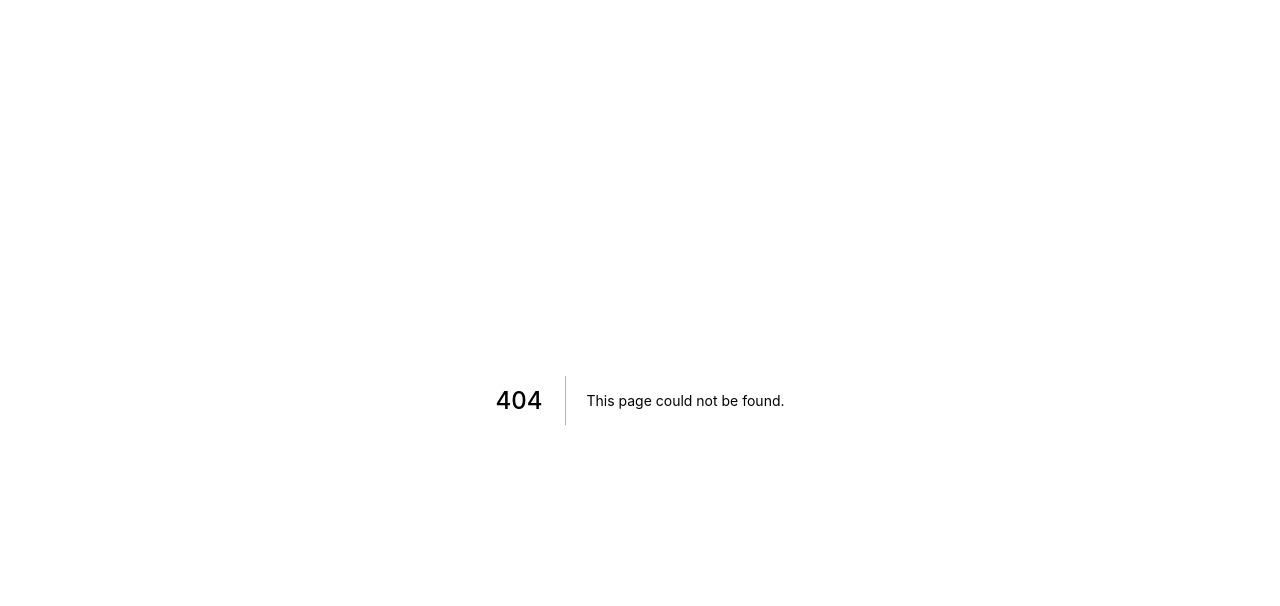
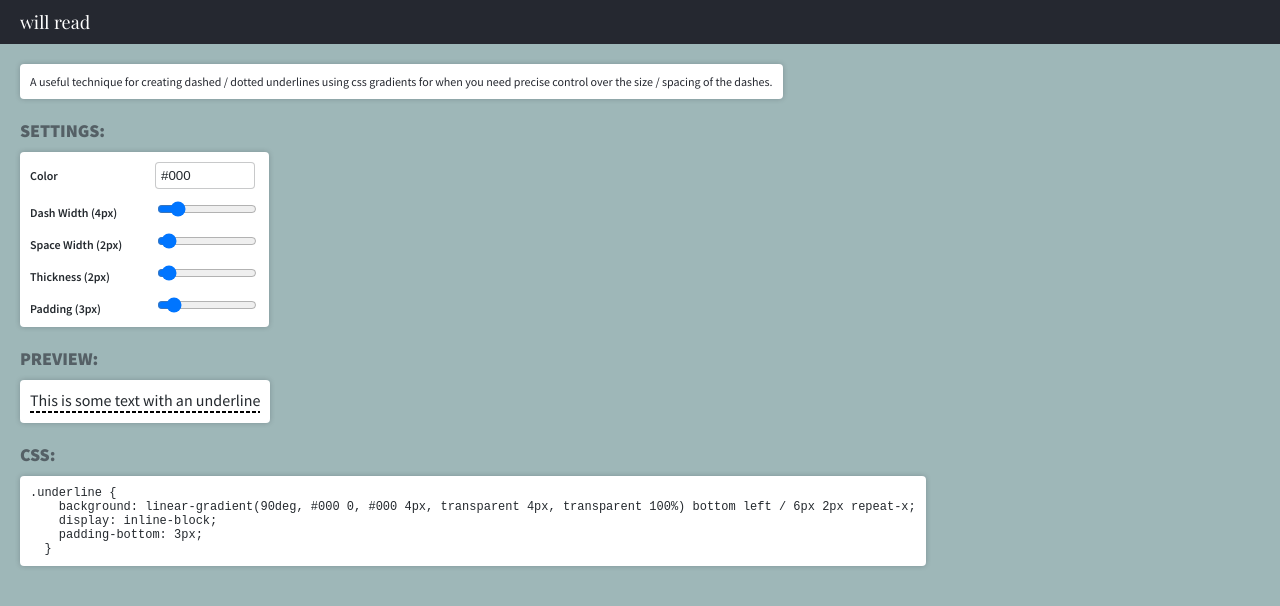
Before and after one commit to willread/wblanchette.com, a Next.js app: page /tools/dotted-underlines in a window 1280 px wide. Before the commit this address had no page. Shown: the top 606 px of the page. Built offline with nearby package versions, Linux system fonts and the light colour scheme.

Commit message:
Added dotted underlines tool and framework for adding other tools

```diff
--- /dev/null
+++ b/components/CodeBlock.scss
@@ -0,0 +1,45 @@
+.code-block {
+  position: relative;
+  max-width: 100%;
+
+  &:hover {
+    .copy {
+      opacity: 1;
+    }
+  }
+}
+
+code {
+  display: block;
+  white-space: pre;
+  max-width: 100%;
+  overflow: auto;
+  font-size: 12px;
+}
+
+.copy {
+  display: block;
+  position: absolute;
+  right: 0;
+  top: 0;
+  opacity: 0;
+  cursor: pointer;
+
+  &:active {
+    animation: bumpy 0.1s;
+  }
+}
+
+@keyframes bumpy {
+  0% {
+    transform: scale(1);
+  }
+
+  70% {
+    transform: scale(1.5);
+  }
+
+  100% {
+    transform: scale(1);
+  }
+}
--- /dev/null
+++ b/components/CodeBlock.tsx
@@ -0,0 +1,20 @@
+import { CopyToClipboard } from 'react-copy-to-clipboard';
+import { FaCopy } from 'react-icons/fa';
+
+import './CodeBlock.scss';
+
+const CodeBlock = props => (
+  <div className="code-block">
+    <code>
+      {props.children}
+    </code>
+    <CopyToClipboard text={props.children}>
+
+      <div className="copy">
+        <FaCopy />
+      </div>
+    </CopyToClipboard>
+  </div>
+);
+
+export default CodeBlock;
--- a/components/Layout.scss
+++ b/components/Layout.scss
@@ -1,13 +1,33 @@
-@import url('https://fonts.googleapis.com/css?family=Playfair+Display:900|Source+Sans+Pro:200,300,400,600,700,900&display=swap');
+@import url('https://fonts.googleapis.com/css?family=Playfair+Display:400,900|Source+Sans+Pro:200,300,400,600,700,900&display=swap');
 
 body {
-  padding: 0;
   margin: 0;
   min-height: 100vh;
-  background: #9EB7B8 linear-gradient(160deg, #9EB7B8 0%, #6BA1A3 100%);
+  background: #9EB7B8;
   font-family: "Source Sans Pro", sans-serif;
+}
+
+.site-header {
+  display: block;
+  background: #252830;
+  padding: 10px 20px;
+
+  .logo {
+    font-family: "Playfair Display", serif;
+    font-weight: 400;
+    font-size: 18px;
+    color: #fff;
+    cursor: pointer;
+    text-decoration: none;
+  }
+}
+
+.site-content {
+  padding: 20px;
+  overflow: hidden;
 }
 
 * {
   box-sizing: border-box;
+  color: #24292e
 }
--- a/components/Layout.tsx
+++ b/components/Layout.tsx
@@ -24,7 +24,15 @@ const Layout = props => (
       <meta name="msapplication-TileImage" content="/static/ms-icon-144x144.png" />
       <meta name="theme-color" content="#252830"></meta>
     </Head>
-    {props.children}
+    { !props.noHeader
+      ? <header className="site-header">
+        <a href="/" className="logo">will read</a>
+      </header>
+      : '' }
+
+    <div className="site-content">
+      {props.children}
+    </div>
   </div>
 );
 
--- a/package.json
+++ b/package.json
@@ -29,7 +29,9 @@
     "node-sass": "^4.13.1",
     "raw-loader": "^3.1.0",
     "react": "^16.12.0",
+    "react-copy-to-clipboard": "^5.0.2",
     "react-dom": "^16.12.0",
+    "react-icons": "^3.9.0",
     "react-markdown": "^4.3.1",
     "swr": "^0.1.16",
     "xmldom": "^0.2.1"
--- a/pages/post/[id].tsx
+++ b/pages/post/[id].tsx
@@ -8,7 +8,7 @@ import { Post } from '../../src/types';
 
 type PostProps = {
   post: Post,
-  content: string
+  content: any
 };
 
 export default class extends React.Component<PostProps> {
@@ -27,7 +27,7 @@ export default class extends React.Component<PostProps> {
       content = 'Not found';
     }
 
-    return { content: matter(content), post };
+    return { content: matter(content).content, post };
   }
 
   render() {
--- /dev/null
+++ b/pages/tools/dotted-underlines.tsx
@@ -0,0 +1,71 @@
+import { useState } from 'react';
+
+import './tools.scss';
+import Layout from '../../components/Layout';
+import CodeBlock from '../../components/CodeBlock';
+
+export default function DottedUnderlines() {
+  const [color, setColor] = useState('#000');
+  const [dashWidth, setDashWidth] = useState(4);
+  const [spaceWidth, setSpaceWidth] = useState(2);
+  const [thickness, setThickness] = useState(2);
+  const [padding, setPadding] = useState(3);
+
+  const code = `.underline {
+    background: linear-gradient(90deg, ${color} 0, ${color} ${dashWidth}px, transparent ${dashWidth}px, transparent 100%) bottom left / ${dashWidth + spaceWidth}px ${thickness}px repeat-x;
+    display: inline-block;
+    padding-bottom: ${padding}px;
+  }`;
+
+  return (
+    <Layout>
+      <div className="description block">
+        A useful technique for creating dashed / dotted underlines using css gradients for when you need precise control over the size / spacing of the dashes.
+      </div>
+
+
+      <h2>Settings:</h2>
+
+      <div className="form block">
+        <div className="row">
+          <label>Color</label>
+          <input type="text" onInput={e => setColor((e.target as HTMLInputElement).value)} value={color}></input>
+        </div>
+        <div className="row">
+          <label>Dash Width ({dashWidth}px)</label>
+          <input type="range" min="1" max="20" onInput={e => setDashWidth(parseInt((e.target as HTMLInputElement).value))} value={dashWidth}></input>
+        </div>
+        <div className="row">
+          <label>Space Width ({spaceWidth}px)</label>
+          <input type="range" min="1" max="20" onInput={e => setSpaceWidth(parseInt((e.target as HTMLInputElement).value))} value={spaceWidth}></input>
+        </div>
+        <div className="row">
+          <label>Thickness ({thickness}px)</label>
+          <input type="range" min="1" max="20" onInput={e => setThickness(parseInt((e.target as HTMLInputElement).value))} value={thickness}></input>
+        </div>
+        <div className="row">
+          <label>Padding ({padding}px)</label>
+          <input type="range" min="1" max="20" onInput={e => setPadding(parseInt((e.target as HTMLInputElement).value))} value={padding}></input>
+        </div>
+      </div>
+
+      <h2>Preview:</h2>
+
+      <div className="preview">
+        <a className="underline">This is some text with an underline</a>
+      </div>
+
+      <h2>CSS:</h2>
+
+      <div className="code">
+        <CodeBlock>
+          { code }
+        </CodeBlock>
+      </div>
+
+      <style>
+        { code }
+      </style>
+    </Layout>
+  );
+}
--- /dev/null
+++ b/pages/tools/tools.scss
@@ -0,0 +1,66 @@
+.description {
+  font-size: 12px;
+  color: #252830;
+}
+
+h2 {
+  display: block;
+  float: left;
+  clear: both;
+  opacity: 0.6;
+  font-weight: 900;
+  font-size: 18px;
+  color: #252830;
+  letter-spacing: -0.09px;
+  margin: 20px 0 10px 0;
+  text-transform: uppercase;
+}
+
+.block {
+  background: #fff;
+  box-shadow: 0 0 5px rgba(#24292e, 0.25);
+  padding: 10px;
+  border-radius: 4px;
+  float: left;
+  clear: left;
+  max-width: 100%;
+}
+
+.preview {
+  @extend .block;
+}
+
+.code {
+  @extend .block;
+}
+
+.block + .block {
+  margin-top: 10px;
+}
+
+.form {
+  .row {
+    & + .row {
+      margin-top: 10px;
+    }
+
+    label {
+      width: 125px;
+      display: inline-block;
+      font-size: 12px;
+      font-weight: 600;
+    }
+
+    input {
+      width: 100px;
+    }
+
+    input[type=text] {
+      padding: 5px;
+      border-radius: 4px;
+      outline-color: #6BA1A3;
+      border: 1px solid rgba(#24292e, 0.25);
+      box-shadow: none;
+    }
+  }
+}
```
Also changed, not shown: pages/index.tsx (+20 -2 lines), 2 other files (tests, documents, lock files or other folders).
